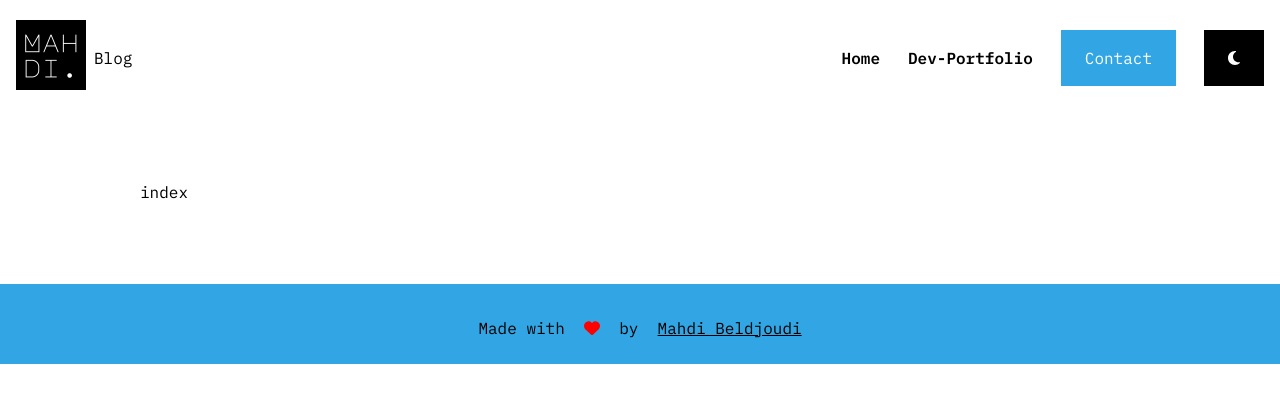
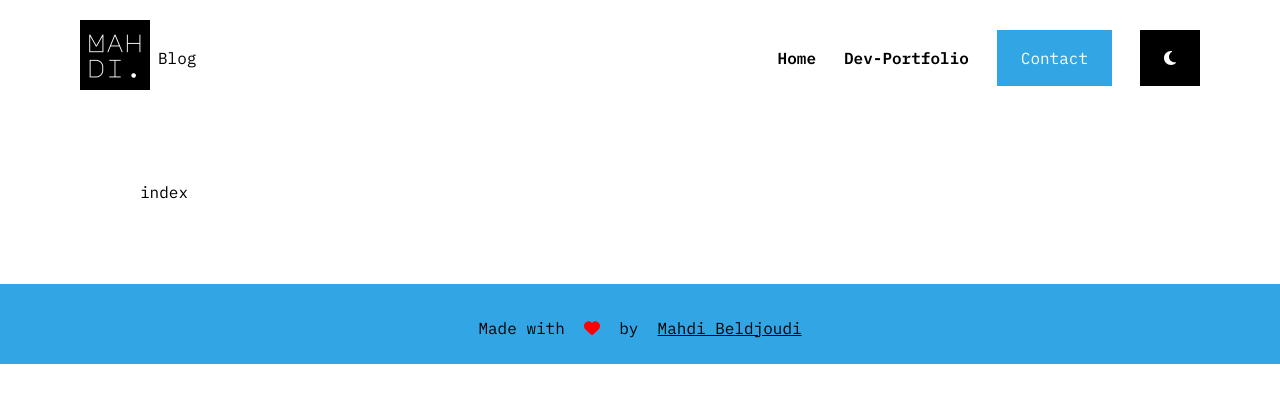
Before and after one commit to MBJ-97/p-blog, a Next.js app: page /posts in a window 1280 px wide. Shown: the top 402 px of the page. Built offline with nearby package versions, Linux system fonts and the light colour scheme.

Commit message:
fixed navbar padding

```diff
--- a/components/Navbar.js
+++ b/components/Navbar.js
@@ -31,7 +31,7 @@ function Navbar() {
         }
         id="myTopnav"
       >
-        <div className="navBar text-normal mt-4 flex items-center justify-between">
+        <div className="navBar text-normal mt-4 flex items-center justify-between xl:px-16">
           <div className="navTitle flex items-center">
             <Link href="/">
               <a>
```
